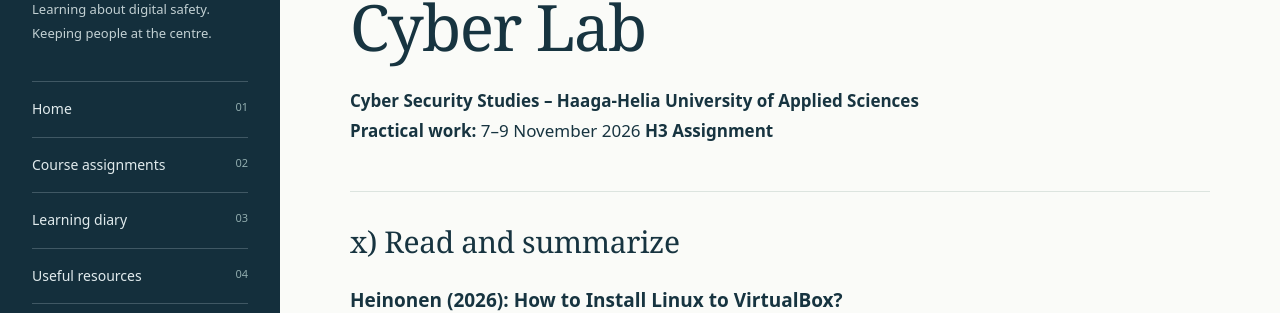
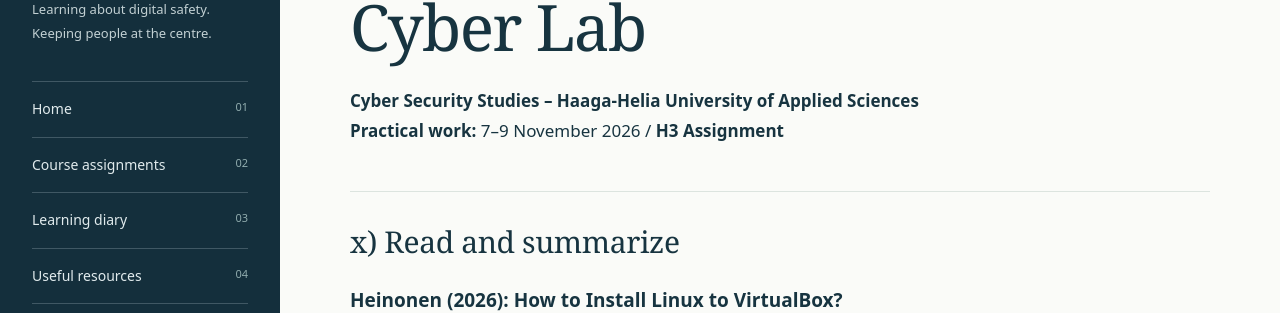
Before and after one commit to mia-roos/Cyber-Security-Studies, a Jekyll site: the page built from h3.md, in a window 1280 px wide and 900 px high. Shown: the part 133-446 px from the top of the window. Built offline with Jekyll 4.4.1, drawn with Linux system fonts in a browser that asks for light colours; our own code applies the rules of GitHub Pages for plain Markdown files.

```diff
--- a/h3.md
+++ b/h3.md
@@ -1,8 +1,7 @@
 # Cyber Lab
 
 **Cyber Security Studies – Haaga-Helia University of Applied Sciences**
-**Practical work:** 7–9 November 2026
-**H3 Assignment**
+**Practical work:** 7–9 November 2026 / **H3 Assignment**
 
 ## x) Read and summarize
 
```
